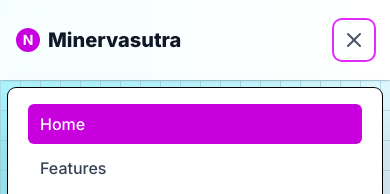
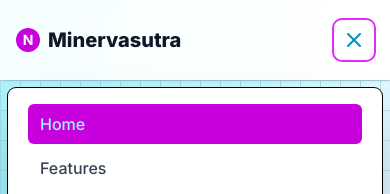
Before and after one commit to abhijitkayal/Minervasutra-web, a Next.js app: page / in a window 390 px wide. Both pictures are taken after a click on the button "Toggle navigation". Shown: the top 194 px of the page. Built offline with nearby package versions, Linux system fonts and the light colour scheme.

Commit message:
Modified nav

```diff
--- a/src/components/Navbar.js
+++ b/src/components/Navbar.js
@@ -45,8 +45,8 @@ export default function Navbar({ activePath = '/' }) {
                             const linkClasses = `
                                 px-5 py-2 rounded-full text-base font-medium transition duration-150 ease-in-out
                                 ${isActive
-                                    ? 'bg-fuchsia-600 text-white shadow-lg' // Active: Solid Fuchsia Button (matching design image)
-                                    : 'text-gray-700 hover:text-fuchsia-600 hover:bg-fuchsia-50' // Inactive: Clean hover effect
+                                    ? 'bg-fuchsia-600 text-cyan-200 shadow-lg' // Active: Solid Fuchsia Button (matching design image)
+                                    : 'text-gray-700 hover:text-fuchsia-600 hover:bg-cyan-200' // Inactive: Clean hover effect
                                 }
                             `;
 
@@ -75,7 +75,7 @@ export default function Navbar({ activePath = '/' }) {
                         {/* Mobile Menu Button - UPDATED to handle click and change icon */}
                         <button
                             type="button"
-                            className="lg:hidden p-2 text-gray-600 hover:text-fuchsia-600 rounded-lg focus:outline-none focus:ring-2 focus:ring-fuchsia-500"
+                            className="lg:hidden p-2 text-cyan-600 hover:text-fuchsia-600 rounded-lg focus:outline-none focus:ring-2 focus:ring-fuchsia-500"
                             aria-label="Toggle navigation"
                             onClick={toggleMenu} // <--- ADDED onClick handler
                         >
@@ -101,8 +101,8 @@ export default function Navbar({ activePath = '/' }) {
                                         className={`
                                             block w-full px-3 py-2 rounded-md text-base font-medium transition duration-150 ease-in-out
                                             ${activePath === item.href
-                                                ? 'bg-fuchsia-600 text-white'
-                                                : 'text-gray-700 hover:text-fuchsia-600 hover:bg-fuchsia-50'
+                                                ? 'bg-fuchsia-600 text-cyan-200'
+                                                : 'text-gray-700 hover:text-cyan-600 hover:bg-fuchsia-200'
                                             }
                                         `}
                                     >
```
